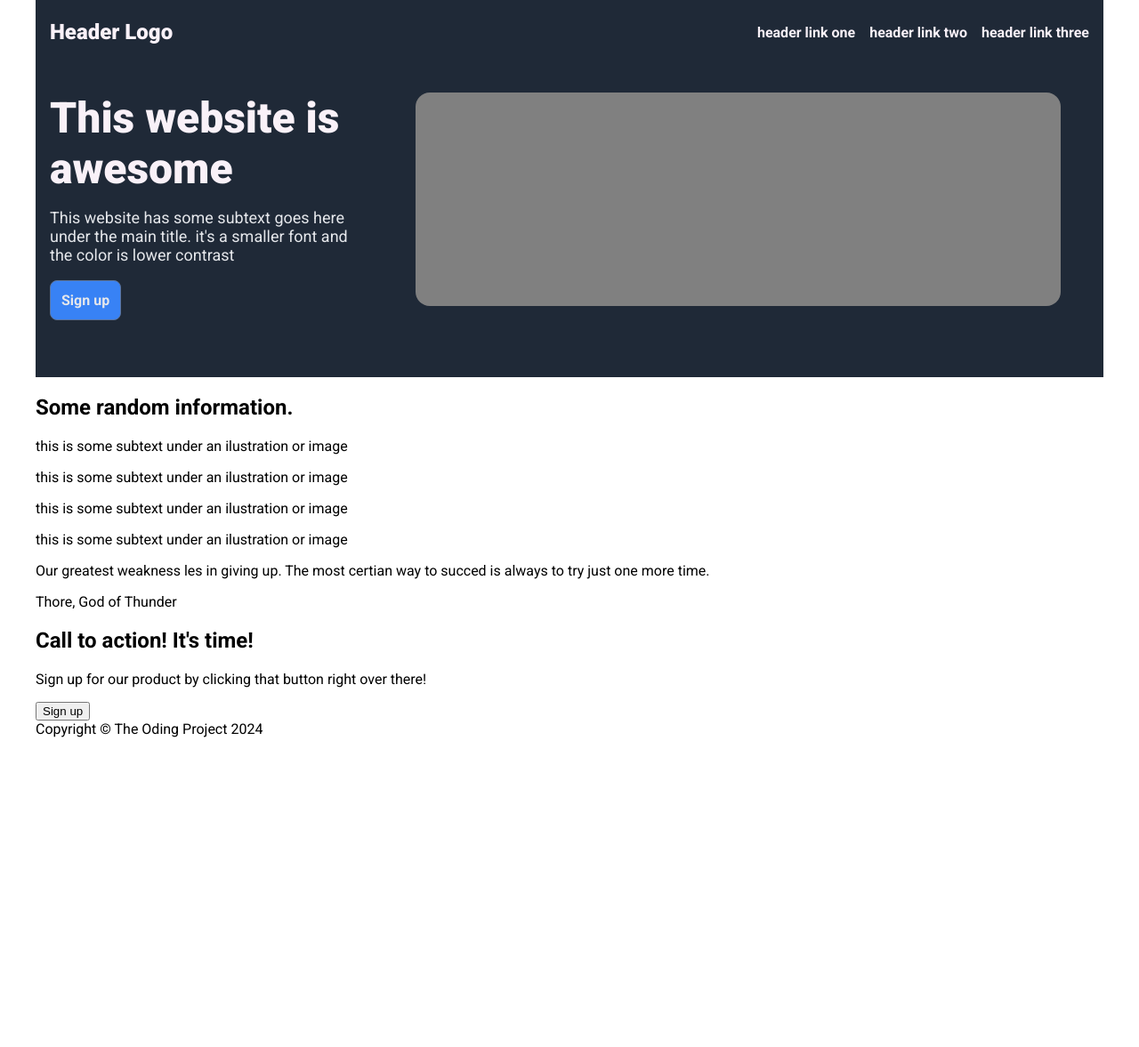
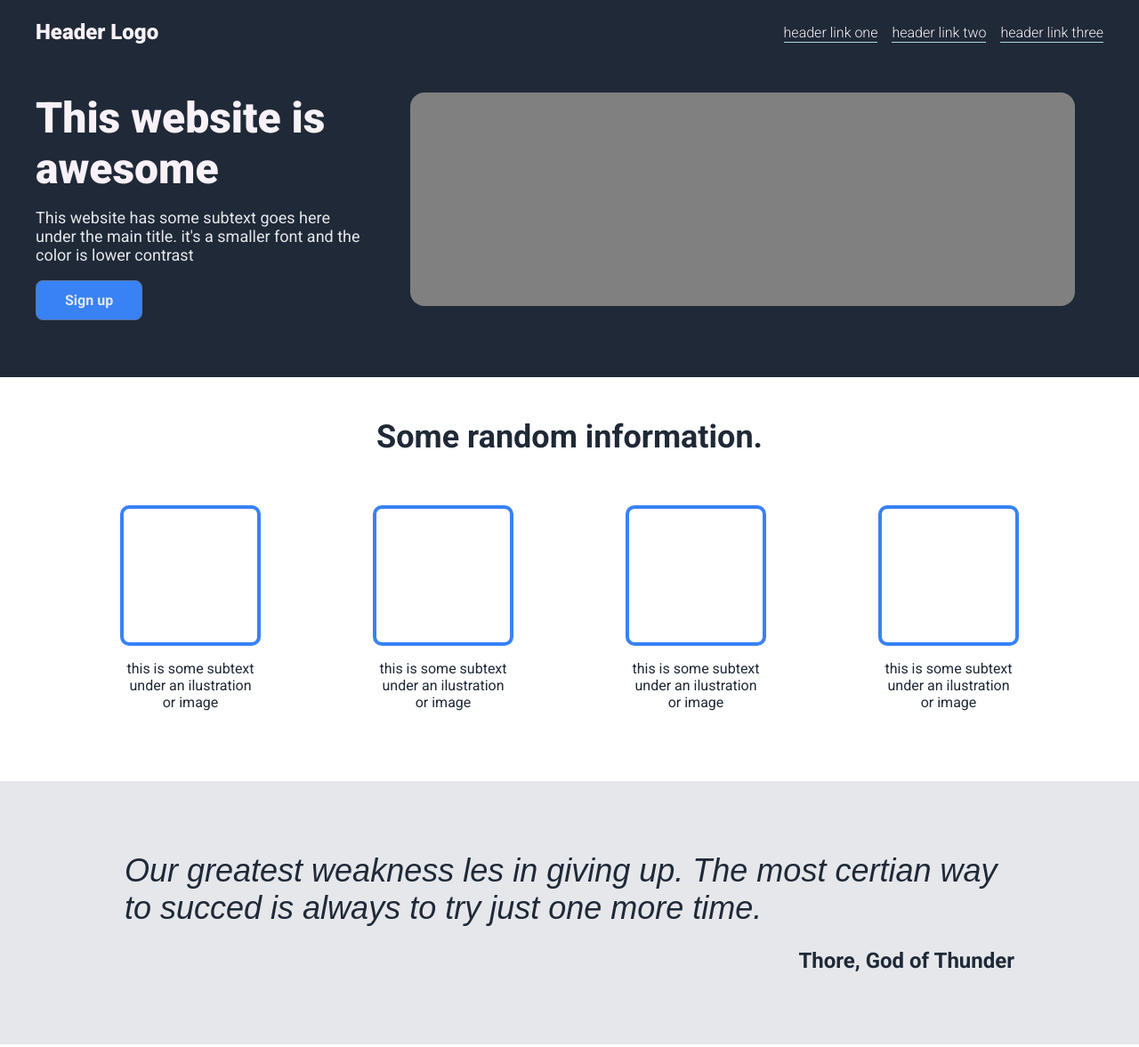
Before and after one commit to MarouanDoulahiane/Odin-Landing-Page, a plain HTML site: page index.html in a window 1280 px wide. Shown: the top 1177 px of the page at 89% size. Before the commit the page ends 829 px from the top, so only its background shows below. Drawn offline with Linux system fonts and the light colour scheme.

Commit message:
the html and it's own style are finish

```diff
--- a/index.html
+++ b/index.html
@@ -4,13 +4,13 @@
 	<meta charset="UTF-8">
 	<meta name="viewport" content="width=device-width, initial-scale=1.0">
 	<link rel="stylesheet" href="style.css">
-	<title>Document</title>
+	<title>Odin Landing Page</title>
 	<link rel="preconnect" href="https://fonts.googleapis.com">
 <link rel="preconnect" href="https://fonts.gstatic.com" crossorigin>
 <link href="https://fonts.googleapis.com/css2?family=Roboto:ital,wght@0,100;0,300;0,400;0,500;0,700;0,900;1,100;1,300;1,400;1,500;1,700;1,900&display=swap" rel="stylesheet">
 </head>
 <body>
-	<div class="container">
+	<div class="headerContainer">
 		<div class="header">
 			<div class="logo">Header Logo</div>
 			<div class="list">
@@ -19,6 +19,7 @@
 					<li>header link two</li>
 					<li>header link three</li>
 				</ul>
+			</div>
 		</div>
 	</div>
 	<div class="heroContainer">
@@ -33,8 +34,10 @@
 			<div class="heroImage"></div>
 		</div>
 	</div>
-		<div class="logo">
+	<div class="info">
 		<h2>Some random information.</h2>
+		<div class="cardContainer">
+			<div class="cards">
 				<div class="card">
 					<div class="img"></div>
 					<p class="cardD">this is some subtext under an ilustration or image</p>
@@ -52,11 +55,15 @@
 					<p class="cardD">this is some subtext under an ilustration or image</p>
 				</div>
 			</div>
+		</div>
+	</div>
+	<div class="quoteContainer">
 		<div class="quote">
-			<p>Our greatest weakness les in giving up.
+			<p class="quoteText">Our greatest weakness les in giving up.
 				The most certian way to succed is always to try just one more time.
 			</p>
 			<p class="author">Thore, God of Thunder</p>
+		</div>
 	</div>
 	<div class="action">
 		<div class="description">
@@ -66,6 +73,5 @@
 		<button>Sign up</button>
 	</div>
 	<div class="fotter">Copyright &copy; The Oding Project 2024</div>
-	</div>
 </body>
 </html>
--- a/style.css
+++ b/style.css
@@ -4,7 +4,7 @@ body {
 	font-family: "Roboto", sans-serif;
 }
 
-.container {
+.header, .hero, .info, .cards, .quote, .action {
 	max-width: 1200px;
 	margin: 0 auto;
 }
@@ -30,11 +30,28 @@ body {
 	column-gap: 16px;
 	padding: 0;
 	margin: 0;
-	font-weight: 600;
+	font-weight: 300;
+}
+
+li {
+	position: relative;
+}
+
+li::after {
+	content: '';
+	position: absolute;
+	bottom: -2px;
+	left: 0;
+	width: 100%;
+	height: 1px;
+	background-color: lightblue;
+  }
+
+.heroContainer, .headerContainer {
+	background-color: #1F2937;
 }
 
 .hero {
-	background-color: #1F2937;
 	color: #f9f1f8;
 	display: flex;
 	padding: 16px;
@@ -61,7 +78,7 @@ body {
 .hero > .bio > button {
 	background-color: #3882f5;
 	color: #e5e7eb;
-	padding: 12px;
+	padding: 12px 32px;
 	border-radius: 8px;
 	font-family: "Roboto", sans-serif;
 	font-size: 16px;
@@ -75,3 +92,101 @@ body {
 	border-radius: 16px ;
 	margin: 16px 32px;
 }
+
+.info > h2 {
+	display: flex;
+	justify-content: center;
+	margin: 46px 0;
+	font-size: 36px;
+	font-weight: bolder;
+	color: #1F2937;
+}
+
+.cards {
+	display: flex;
+	justify-content: space-evenly;
+	flex-wrap: wrap;
+}
+
+.card {
+	height: 300px;
+	width: 200px;
+	padding: 10px;
+	text-align: center;
+}
+
+.card > .img {
+	border: #3882f5 4px solid;
+	height: 150px;
+	width: 150px;
+	margin: 0 auto;
+	border-radius: 10px;
+}
+
+.card > .cardD {
+	width: 150px;
+	margin: 16px auto;
+	font-family: Roboto, sans-serif;
+	color: #1F2937;
+}
+
+.quoteContainer {
+	background-color: #e5e7eb;
+	color: #1F2937;
+}
+
+.quote {
+	padding: 80px 20px;
+}
+
+.quote > .quoteText {
+	max-width: 1000px;
+	margin: 0 auto;
+	font-family: Robot, sans-serif;
+	font-size: 36px;
+	font-style: italic;
+	font-weight: lighter;
+}
+
+.quote > .author {
+	max-width: 1000px;
+	margin: 24px auto;
+	margin-bottom: 0;
+	display: flex;
+	justify-content: end;
+	font-weight: bolder;
+	font-size: 24px;
+}
+
+.action {
+	background-color: #3882f5;
+	color: #f9f1f8;
+	display: flex;
+	padding: 42px;
+	justify-content: space-between;
+	align-items: center;
+	margin: 64px auto;
+	border-radius: 8px;
+}
+
+.action > button {
+	height: fit-content;
+	background-color: #3882f5;
+	color: #eee;
+	padding: 12px 32px;
+	border-radius: 8px;
+	font-family: "Roboto", sans-serif;
+	font-size: 16px;
+	font-weight: 700;
+	border: 2px solid #eee;
+}
+
+.fotter {
+	width: 100%;
+	height: 72px;
+	display: flex;
+	justify-content: center;
+	align-items: center;
+	background-color: #1F2937;
+	color: #e5e7eb;
+}
```
Lines whose indentation alone changed are shown as unchanged.
